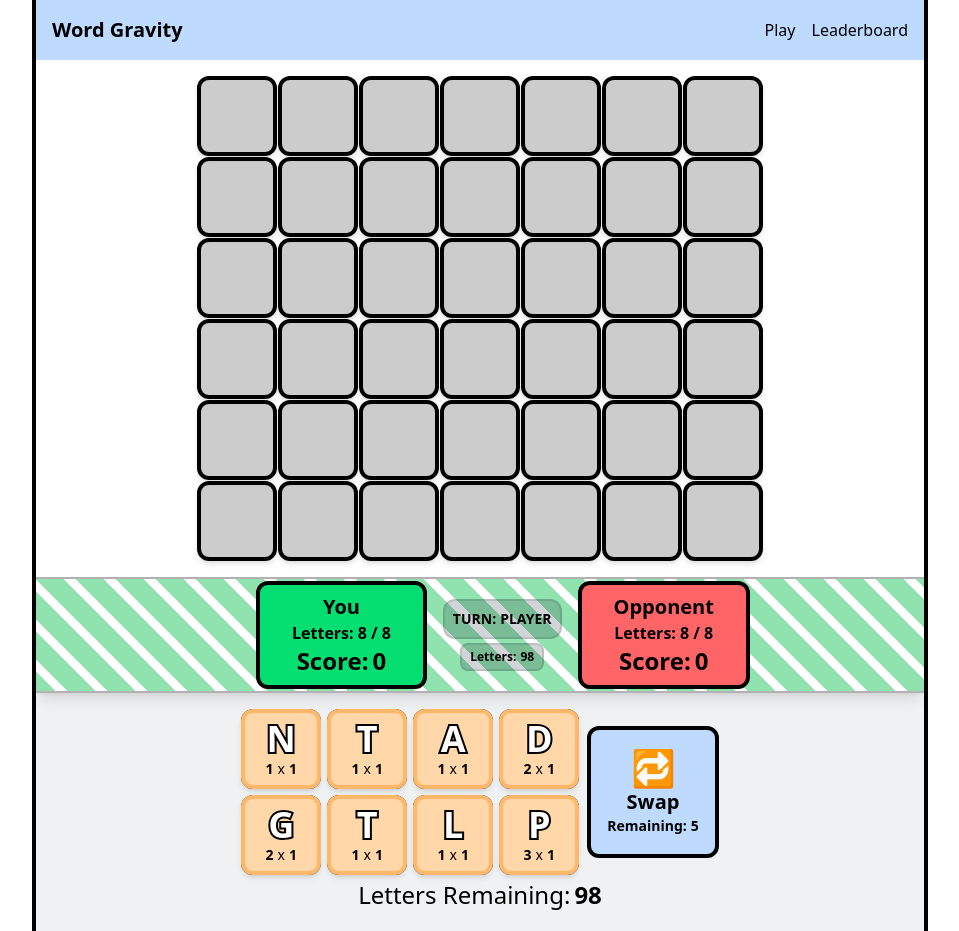
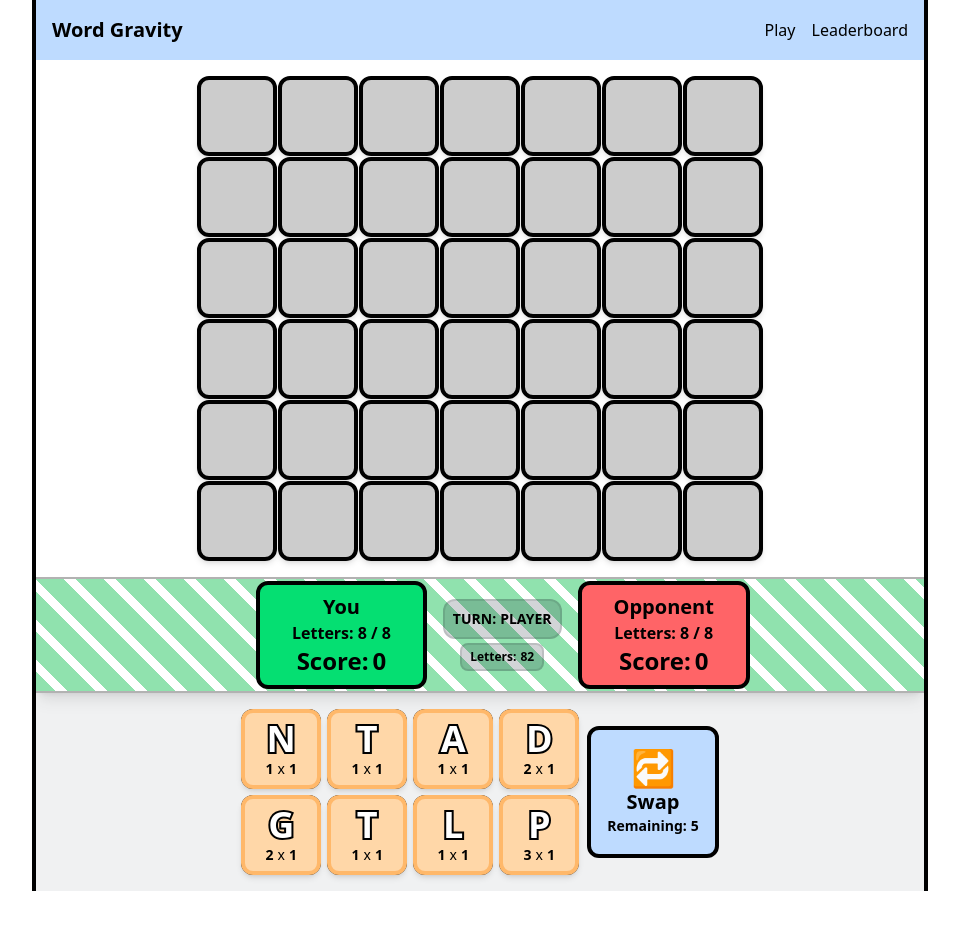
Before and after one commit to xandwr/word-gravity-pure, a SvelteKit app: page / in a window 1280 px wide. Shown: the whole page, without its empty margins (160-1119 px from the left). After the commit the page ends 891 px from the top, so only its background shows below. Built offline with nearby package versions, Linux system fonts and the light colour scheme; no server answers.

Commit message:
Reactive letter bag count

```diff
--- a/src/components/playerHand.svelte
+++ b/src/components/playerHand.svelte
@@ -125,9 +125,4 @@
             </div>
         </div>
     </div>
-
-    <div class="text-lg sm:text-xl md:text-2xl p-1 flex gap-1 justify-center">
-        <h2>Letters Remaining:</h2>
-        <h2 class="font-semibold">{gameState.sharedBag.length}</h2>
-    </div>
 </div>
--- a/src/lib/game/sharedLetterBag.svelte.ts
+++ b/src/lib/game/sharedLetterBag.svelte.ts
@@ -5,4 +5,5 @@
 
 import { createLetterBag } from "$lib/game/letterBag.svelte";
 
-export const sharedBag = createLetterBag();
+// Create reactive bag state
+export const sharedBag = $state(createLetterBag());
--- a/src/lib/game/state.svelte.ts
+++ b/src/lib/game/state.svelte.ts
@@ -117,6 +117,11 @@ function createGameState() {
         // Shared bag (both players draw from this)
         get sharedBag() {
             return sharedBag;
+        },
+
+        // Reactive bag count getter
+        get bagCount() {
+            return sharedBag.length;
         },
 
         // Readonly access to scores
--- a/src/routes/+page.svelte
+++ b/src/routes/+page.svelte
@@ -181,9 +181,7 @@
                         class="flex items-center gap-1 text-xs whitespace-nowrap bg-gray-800/20 border-2 border-black/10 px-2 py-1 rounded-lg"
                     >
                         <span class="font-semibold">Letters:</span>
-                        <span class="font-bold"
-                            >{gameState.sharedBag.length}</span
-                        >
+                        <span class="font-bold">{gameState.bagCount}</span>
                     </div>
                 </div>
 
```
